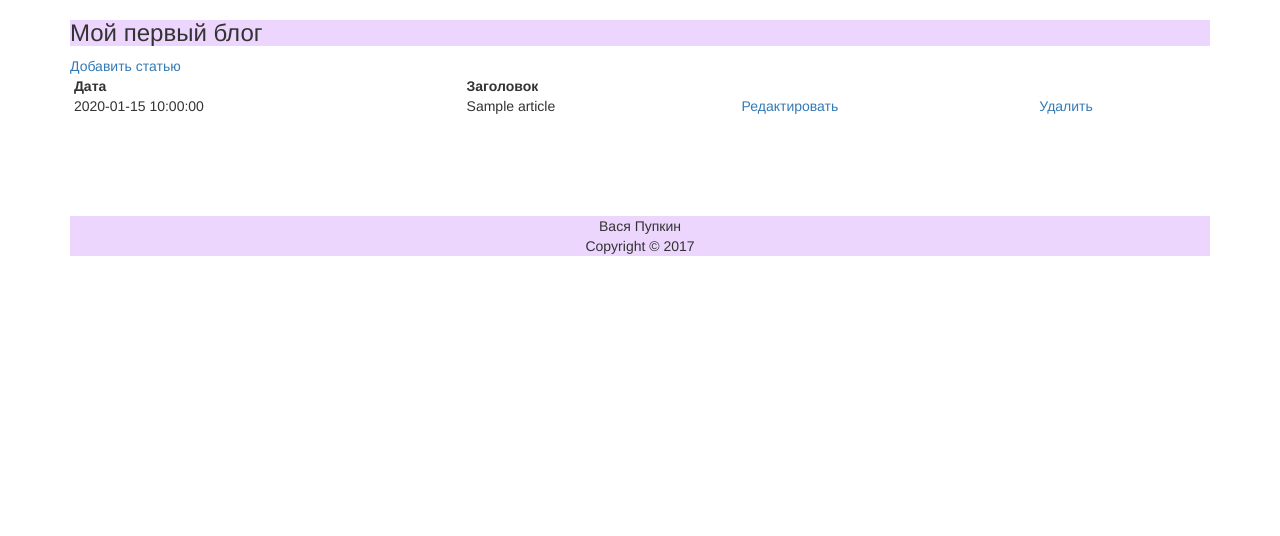
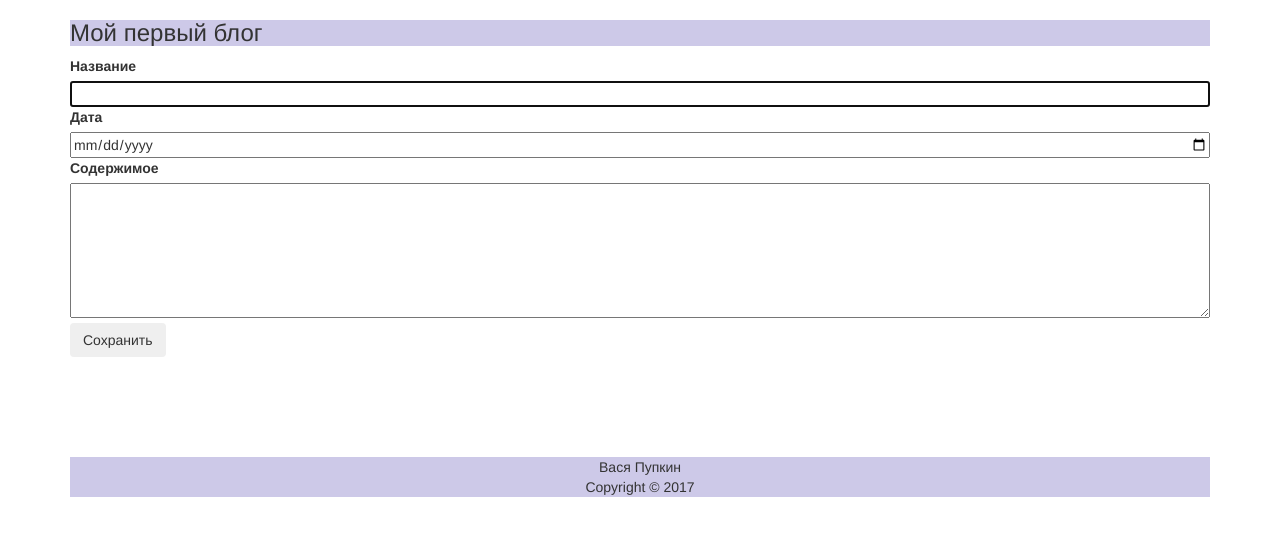
Before and after one commit to ObstBoxGit/blog, a PHP site: page /admin in a window 1280 px wide. Shown: the top 536 px of the page. Run offline with PHP 8.4, Linux system fonts and the light colour scheme; tables that the repository leaves empty or names only in its code hold one stand-in row (values such as "Sample post").

Commit message:
new article controller added

```diff
--- a/admin/index.php
+++ b/admin/index.php
@@ -1,11 +1,22 @@
 <?php
 
-    //echo "Admin panel";
 	require_once("../database.php");
     require_once("../models/articles.php");
 
 	$link = db_connect();
-	$articles = articles_all($link);
 
-	include("../views/articles_admin.php");
+	if(isset($_GET['action'])) $action = $_GET['action'];
+	else $action = '';
+
+	if($action == "add"){
+		if(! empty($_POST)){
+			articles_new($link, $_POST['title'], $_POST['date'], $_POST['content']);
+			header("Location: index.php");
+		}
+		include("../views/article_admin.php");
+	}
+	else {
+		$articles = articles_all($link);
+		include("../views/article_admin.php");
+	}
 ?>
--- a/style.css
+++ b/style.css
@@ -1,7 +1,7 @@
-h3 { background-color: #EDD6FD; }
+h3 { background-color: #CDC9E8; }
 footer {
 	text-align: center;
-	background-color: #EDD6FD;
+	background-color: #CDC9E8;
 	}
 
 .article { margin-top: 50px; }
@@ -9,3 +9,7 @@ footer {
 .admin-table { width: 100%;  }
 
 .spacer { height: 100px; }
+
+textarea { height: 135px; }
+
+.form-item { width: 100%; }
--- /dev/null
+++ b/views/article_admin.php
@@ -0,0 +1,38 @@
+<!DOCTYPE html>
+<html>
+    <head>
+		<meta charset="utf-8">
+        <title>My First Blog</title>
+		<link rel="stylesheet" href="../style.css">
+        <link rel="stylesheet" href="https://maxcdn.bootstrapcdn.com/bootstrap/3.3.5/css/bootstrap.min.css">
+    </head>
+    <body>
+		<div class="container">
+			<h3>Мой первый блог</h3>
+			<div>
+				<form method="post" action="index.php?action=add">
+					<label>
+						Название
+					</label>
+					<input type="text" name="title" value="" class="form-item" autofocus required>
+
+					<label>
+						Дата
+					</label>
+					<input type="date" name="date" class="form-item" required>
+
+					<label>
+						Содержимое
+					</label>
+					<textarea class="form-item" name="content" required></textarea>
+
+					<input type="submit" value="Сохранить" class="btn">
+				</form>
+			</div>
+			<div class="spacer"></div>
+			<footer>
+			<p>Вася Пупкин<br>Copyright &copy; 2017</p>
+			</footer>
+		</div>
+    </body>
+</html>
--- a/views/articles_admin.php
+++ /dev/null
@@ -1,39 +0,0 @@
-<!DOCTYPE html>
-<html>
-    <head>
-	<meta charset="utf-8">
-        <title>My First Blog</title>
-	<link rel="stylesheet" href="../style.css">
-        <link rel="stylesheet" href="https://maxcdn.bootstrapcdn.com/bootstrap/3.3.5/css/bootstrap.min.css">
-    </head>
-    <body>
-	<div class="container">
-	    <h3>Мой первый блог</h3>
-<!--	<a href="admin">Панель администратора</a> -->
-	    <div>
-			<a href="index.php?action=add">Добавить статью</a>
-<!--		<table border='1'> -->
-			<table class="admin-table">
-				<tr>
-					<th>&nbsp;Дата&nbsp;</th>
-					<th>&nbsp;Заголовок&nbsp;</th>
-					<th>&nbsp;&nbsp;</th>
-					<th>&nbsp;&nbsp;</th>
-				</tr>
-				<?php foreach($articles as $a): ?>
-					<tr>
-						<td>&nbsp;<?=$a['date']?>&nbsp;</td>
-						<td>&nbsp;<?=$a['title']?>&nbsp;</td>
-						<td>&nbsp;<a href="index.php?action=edit&id=<?=$a['id']?>">Редактировать</a>&nbsp;</td>
-						<td>&nbsp;<a href="index.php?action=delete&id=<?=$a['id']?>">Удалить</a>&nbsp;</td>
-					</tr>
-				<?php endforeach ?>
-			</table>
-	    </div>
-	    <div class="spacer"></div>
-	    <footer>
-		<p>Вася Пупкин<br>Copyright &copy; 2017</p>
-	    </footer>
-	</div>
-    </body>
-</html>
```
Also changed, not shown: models/articles.php (+27 -2 lines).
